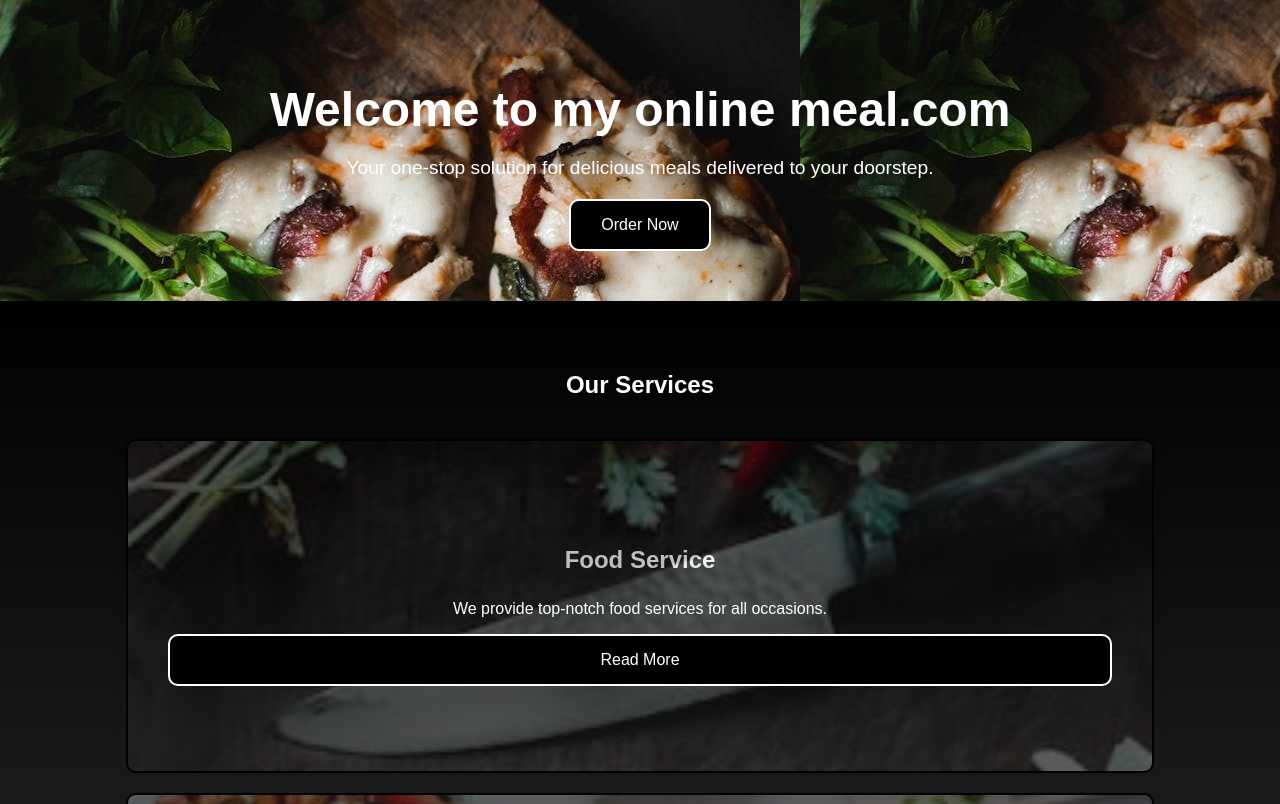
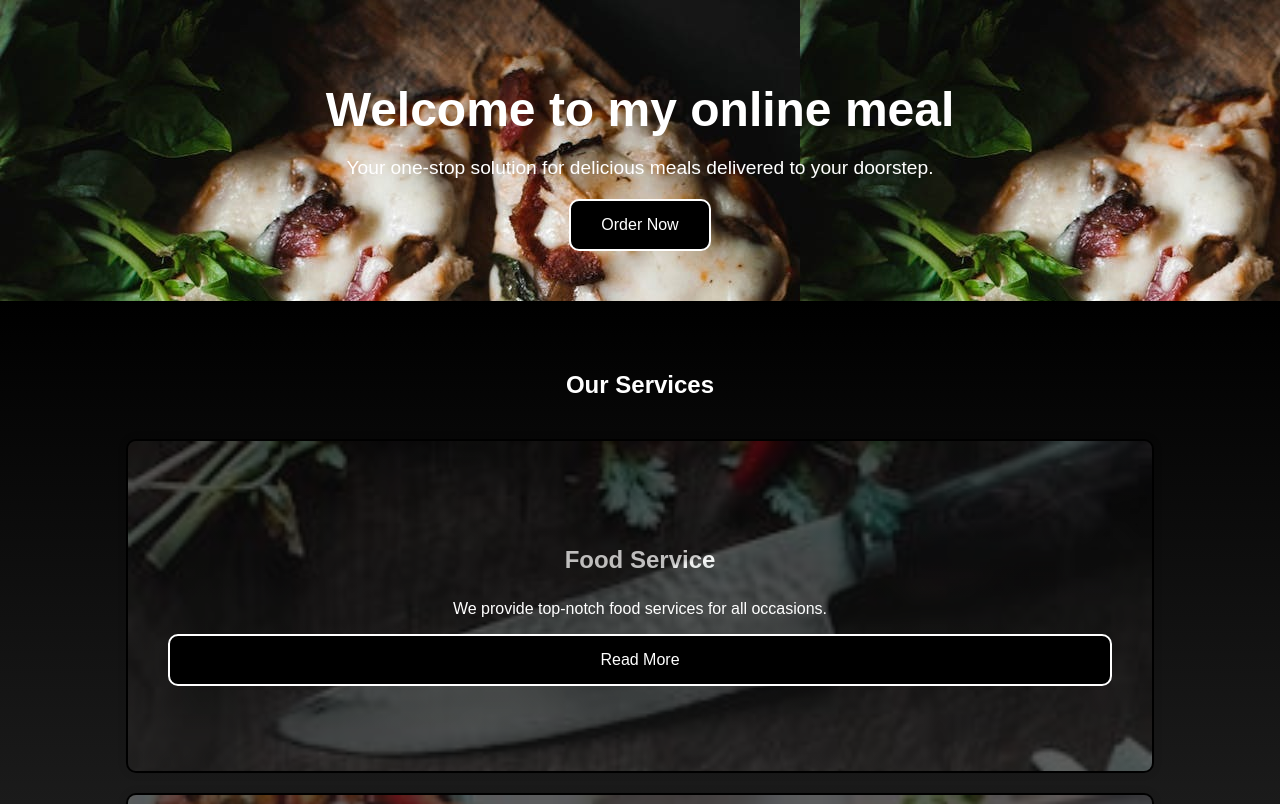
Before and after one commit to Jaswinder5/My-food-site, a plain HTML site: page index.html in a window 1280 px wide. Shown: the top 804 px of the page. Drawn offline with Linux system fonts and the light colour scheme.

Commit message:
Update index.html

```diff
--- a/index.html
+++ b/index.html
@@ -140,7 +140,7 @@
 <body>
 
     <div class="section section-1">
-        <h1>Welcome to my online meal.com</h1>
+        <h1>Welcome to my online meal</h1>
         <p>Your one-stop solution for delicious meals delivered to your doorstep.</p>
         <button>Order Now</button>
     </div>
```
